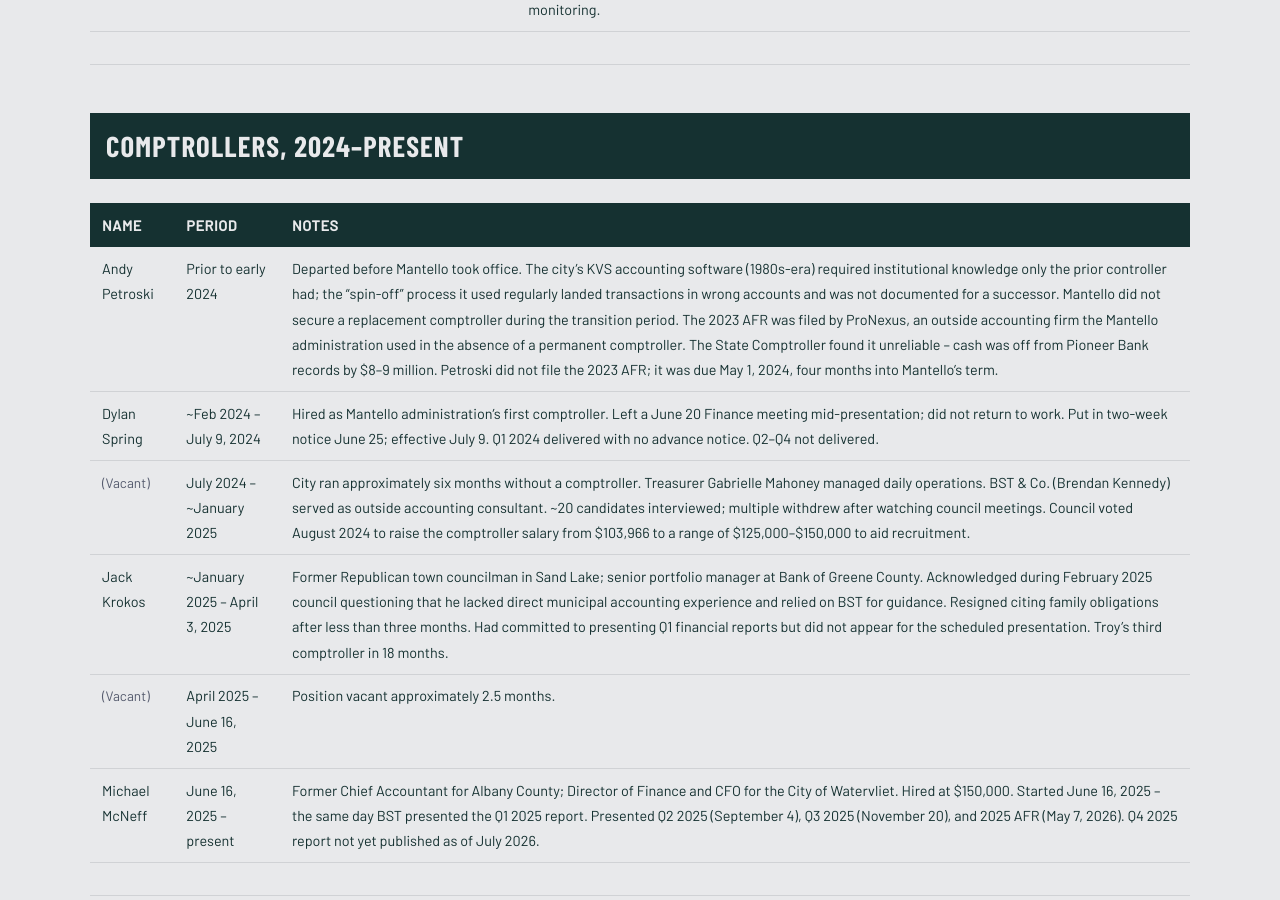
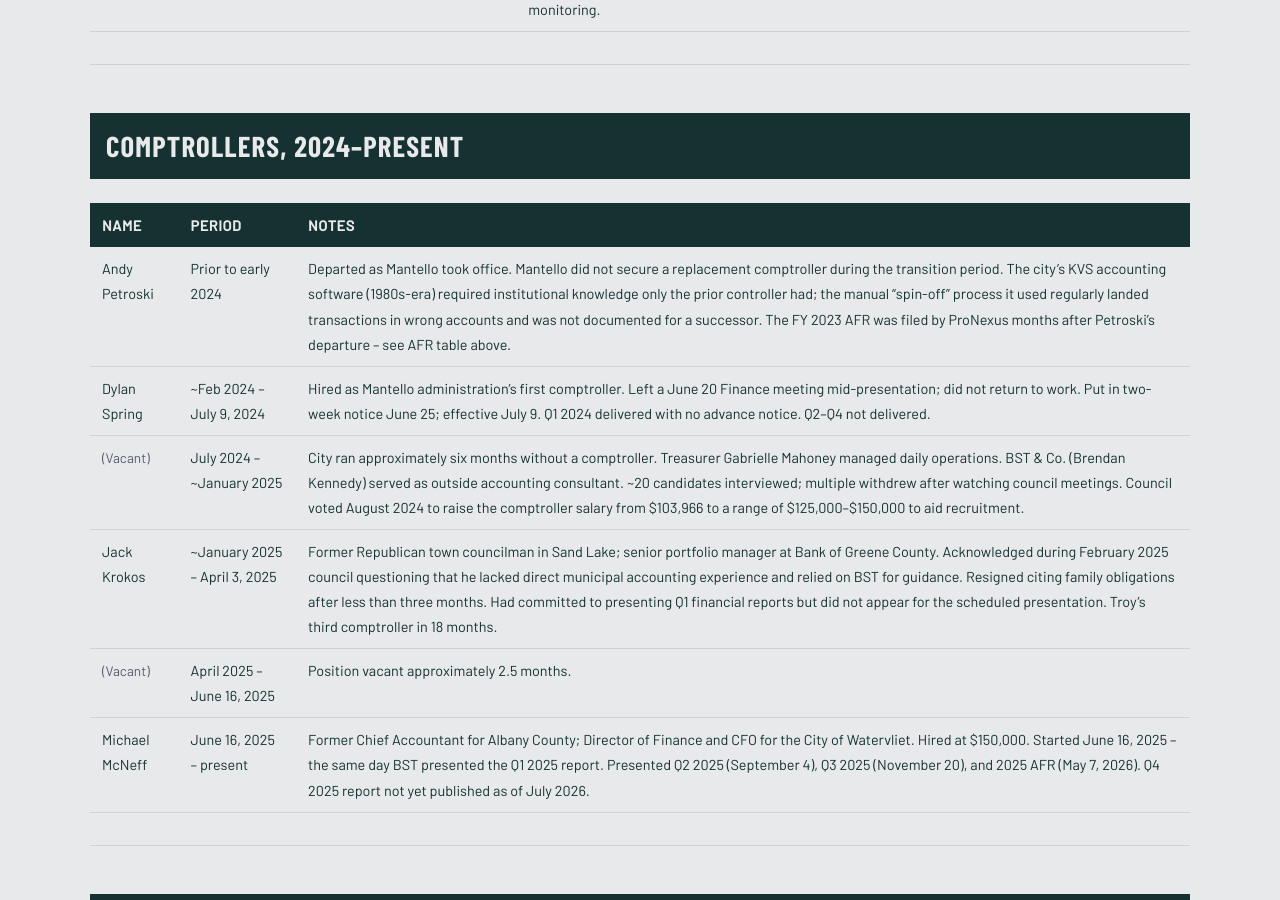
Before and after one commit to MdevitSEC/the-mantello-record, a Jekyll site: the page built from Troy_Fiscal_Reports_History.md, in a window 1280 px wide and 900 px high, scrolled down 3280 px. Built offline with Jekyll 4.4.1, drawn with Linux system fonts in a browser that asks for light colours; some web fonts are replaced; our own code applies the rules of GitHub Pages for plain Markdown files.

Commit message:
Tighten Petroski row -- remove AFR detail, focus on transition failure
The AFR filing detail belongs in the AFR table, not the comptroller
row. Petroski row now covers only his departure, Mantello's failure
to secure a successor, and the KVS institutional knowledge gap.

Co-Authored-By: Claude Sonnet 4.6 <noreply@anthropic.com>

```diff
--- a/Troy_Fiscal_Reports_History.md
+++ b/Troy_Fiscal_Reports_History.md
@@ -66,7 +66,7 @@ New York State and federal law require an independent annual audit of the city's
 
 | Name | Period | Notes |
 |---|---|---|
-| Andy Petroski | Prior to early 2024 | Departed before Mantello took office. The city's KVS accounting software (1980s-era) required institutional knowledge only the prior controller had; the "spin-off" process it used regularly landed transactions in wrong accounts and was not documented for a successor. Mantello did not secure a replacement comptroller during the transition period. The 2023 AFR was filed by ProNexus, an outside accounting firm the Mantello administration used in the absence of a permanent comptroller. The State Comptroller found it unreliable -- cash was off from Pioneer Bank records by $8--9 million. Petroski did not file the 2023 AFR; it was due May 1, 2024, four months into Mantello's term. |
+| Andy Petroski | Prior to early 2024 | Departed as Mantello took office. Mantello did not secure a replacement comptroller during the transition period. The city's KVS accounting software (1980s-era) required institutional knowledge only the prior controller had; the manual "spin-off" process it used regularly landed transactions in wrong accounts and was not documented for a successor. The FY 2023 AFR was filed by ProNexus months after Petroski's departure -- see AFR table above. |
 | Dylan Spring | ~Feb 2024 -- July 9, 2024 | Hired as Mantello administration's first comptroller. Left a June 20 Finance meeting mid-presentation; did not return to work. Put in two-week notice June 25; effective July 9. Q1 2024 delivered with no advance notice. Q2--Q4 not delivered. |
 | *(Vacant)* | July 2024 -- ~January 2025 | City ran approximately six months without a comptroller. Treasurer Gabrielle Mahoney managed daily operations. BST & Co. (Brendan Kennedy) served as outside accounting consultant. ~20 candidates interviewed; multiple withdrew after watching council meetings. Council voted August 2024 to raise the comptroller salary from $103,966 to a range of $125,000--$150,000 to aid recruitment. |
 | Jack Krokos | ~January 2025 -- April 3, 2025 | Former Republican town councilman in Sand Lake; senior portfolio manager at Bank of Greene County. Acknowledged during February 2025 council questioning that he lacked direct municipal accounting experience and relied on BST for guidance. Resigned citing family obligations after less than three months. Had committed to presenting Q1 financial reports but did not appear for the scheduled presentation. Troy's third comptroller in 18 months. |
```
